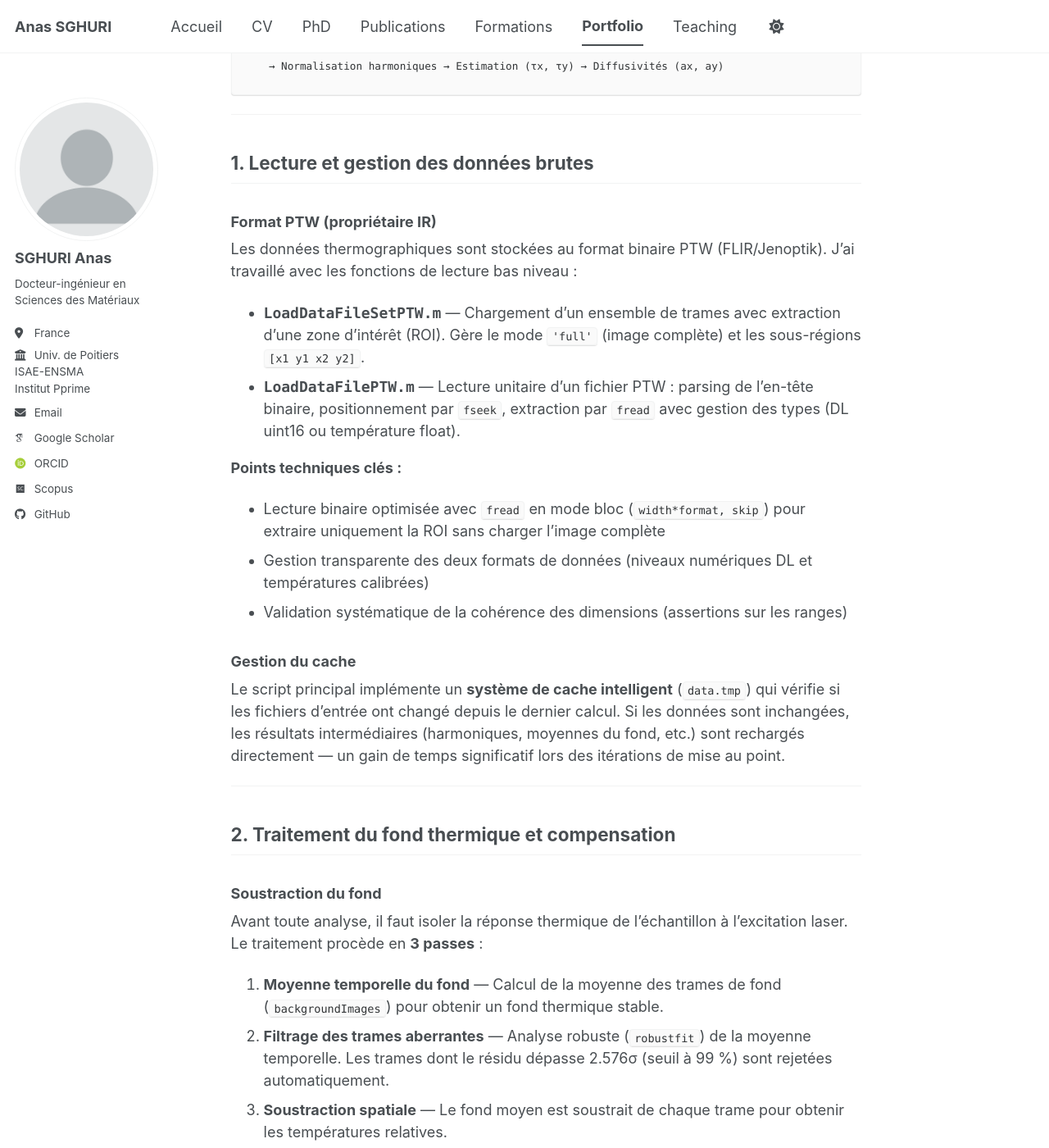
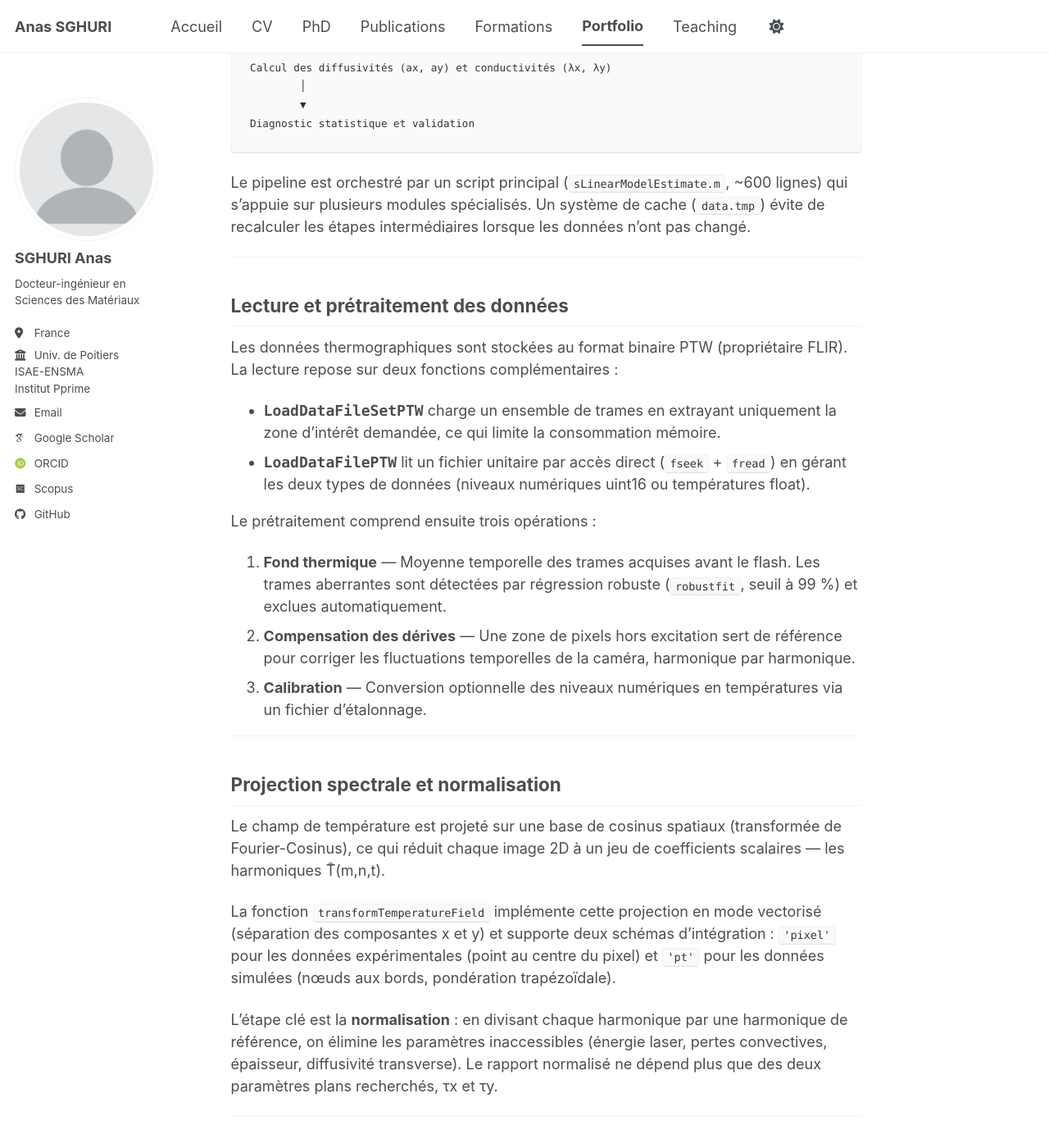
Before and after one commit to Anas-Sg-git/anas-sghuri, a Jekyll site: the page built from _portfolio/portfolio-3-flash3d-codes.md, in a window 1280 px wide and 1400 px high, scrolled down 1264 px. Shown: the whole window at 82% size. Built offline with Jekyll 4.4.1, drawn with Linux system fonts in a browser that asks for light colours; some web fonts are replaced; a script bundle is joined from its source files by our own code; library files that are not in the unit come from our copies; some of the changed text lies outside the part shown.

Commit message:
Update portfolio-3-flash3d-codes.md

````diff
--- a/_portfolio/portfolio-3-flash3d-codes.md
+++ b/_portfolio/portfolio-3-flash3d-codes.md
@@ -1,229 +1,123 @@
 ---
-title: "Caractérisation thermique Flash 3D — Codes MATLAB & pipeline de données"
-excerpt: "Développement d'un pipeline complet d'estimation des propriétés thermiques : acquisition IR, transformée de Fourier-Cosinus, inversion par modèle linéaire et diagnostic statistique.<br/><img src='/images/portfolio-flash3d-thumbnail.png' alt='Architecture du pipeline Flash 3D'>"
+title: "Caractérisation thermique Flash 3D — Pipeline d'estimation et codes MATLAB"
+excerpt: "Développement d'un pipeline complet de mesure des propriétés thermiques : acquisition IR, traitement spectral, estimation paramétrique et diagnostic statistique.<br/><img src='/images/portfolio-flash3d-thumbnail.png' alt='Pipeline Flash 3D'>"
 collection: portfolio
 ---
 
-# Caractérisation thermique Flash 3D — Codes MATLAB & pipeline de données
+# Caractérisation thermique Flash 3D — Pipeline d'estimation et codes MATLAB
 
-> **Compétences mobilisées :** traitement du signal · problème inverse · estimation paramétrique · gestion de données expérimentales · analyse statistique · optimisation · MATLAB
-> **Mots-clés sectoriels :** R&D matériaux · instrumentation · méthode de mesure · modélisation · plan d'expérience · fiabilité · incertitudes
+> **Compétences :** traitement du signal · problème inverse · estimation paramétrique · analyse statistique · gestion de données expérimentales · MATLAB
+> **Domaines d'application :** R&D matériaux · instrumentation · modélisation · plan d'expérience · incertitudes
 
 ---
 
 ## Contexte
 
-Dans le cadre de ma thèse, j'ai utilisé et adapté un ensemble de codes MATLAB pour estimer les propriétés thermiques (diffusivités, conductivités) de matériaux à partir de mesures par caméra infrarouge. La méthode Flash 3D repose sur une excitation laser impulsionnelle et l'analyse du champ de température transitoire en surface de l'échantillon.
+La méthode Flash 3D permet de mesurer les diffusivités thermiques planes d'un matériau à partir d'un flash laser et d'une caméra infrarouge. Le principe : exciter thermiquement la surface, filmer la diffusion 2D en temps réel, puis résoudre un problème inverse pour remonter aux propriétés du matériau.
 
-Le défi principal : extraire des propriétés physiques fiables à partir de données bruitées, en maîtrisant chaque étape — de l'acquisition à l'estimation finale.
+Dans le cadre de ma thèse, j'ai utilisé et adapté un ensemble de codes MATLAB couvrant l'intégralité de la chaîne — de la lecture des données brutes jusqu'à l'estimation des conductivités thermiques et le diagnostic de la qualité du résultat.
 
 ---
 
-## Architecture du pipeline
+## Vue d'ensemble du pipeline
 
-Le pipeline de traitement se décompose en **6 modules fonctionnels** interconnectés :
+```
+Fichier de configuration (infos.txt)
+        │
+        ▼
+Lecture des trames IR (format PTW binaire)
+        │
+        ▼
+Soustraction du fond thermique + compensation des dérives
+        │
+        ▼
+Projection sur les harmoniques spatiales (Fourier-Cosinus)
+        │
+        ▼
+Normalisation par l'harmonique de référence
+        │
+        ▼
+Estimation des paramètres (τx, τy) par modèle linéaire
+        │
+        ▼
+Calcul des diffusivités (ax, ay) et conductivités (λx, λy)
+        │
+        ▼
+Diagnostic statistique et validation
+```
 
-| Étape | Module | Fonction |
-|-------|--------|----------|
-| **1. Configuration** | `infos.txt` + `LoadIniFile.m` | Paramétrage centralisé de l'expérience |
-| **2. Lecture données** | `LoadDataFileSetPTW.m` | Chargement des trames IR (format PTW binaire) |
-| **3. Fond thermique** | Bloc dans `sLinearModelEstimate.m` | Soustraction du fond + compensation des dérives |
-| **4. Projection spectrale** | `transformTemperatureField.m` | Transformée de Fourier-Cosinus spatiale |
-| **5. Estimation** | `LinearModelEstimate.m` | Inversion par moindres carrés pondérés |
-| **6. Diagnostic** | `LinearModelDiagnostic.m` | Résidus, χ², R², distance de Cook |
-
-**Flux de données :**
-```
-infos.txt → Lecture PTW → Soustraction fond → Transformée Fourier-Cosinus
-   → Normalisation harmoniques → Estimation (τx, τy) → Diffusivités (ax, ay)
-```
+Le pipeline est orchestré par un script principal (`sLinearModelEstimate.m`, ~600 lignes) qui s'appuie sur plusieurs modules spécialisés. Un système de cache (`data.tmp`) évite de recalculer les étapes intermédiaires lorsque les données n'ont pas changé.
 
 ---
 
-## 1. Lecture et gestion des données brutes
+## Lecture et prétraitement des données
 
-### Format PTW (propriétaire IR)
+Les données thermographiques sont stockées au format binaire PTW (propriétaire FLIR). La lecture repose sur deux fonctions complémentaires :
 
-Les données thermographiques sont stockées au format binaire PTW (FLIR/Jenoptik). J'ai travaillé avec les fonctions de lecture bas niveau :
+- **`LoadDataFileSetPTW`** charge un ensemble de trames en extrayant uniquement la zone d'intérêt demandée, ce qui limite la consommation mémoire.
+- **`LoadDataFilePTW`** lit un fichier unitaire par accès direct (`fseek` + `fread`) en gérant les deux types de données (niveaux numériques uint16 ou températures float).
 
-- **`LoadDataFileSetPTW.m`** — Chargement d'un ensemble de trames avec extraction d'une zone d'intérêt (ROI). Gère le mode `'full'` (image complète) et les sous-régions `[x1 y1 x2 y2]`.
-- **`LoadDataFilePTW.m`** — Lecture unitaire d'un fichier PTW : parsing de l'en-tête binaire, positionnement par `fseek`, extraction par `fread` avec gestion des types (DL uint16 ou température float).
+Le prétraitement comprend ensuite trois opérations :
 
-**Points techniques clés :**
-- Lecture binaire optimisée avec `fread` en mode bloc (`width*format, skip`) pour extraire uniquement la ROI sans charger l'image complète
-- Gestion transparente des deux formats de données (niveaux numériques DL et températures calibrées)
-- Validation systématique de la cohérence des dimensions (assertions sur les ranges)
-
-### Gestion du cache
-
-Le script principal implémente un **système de cache intelligent** (`data.tmp`) qui vérifie si les fichiers d'entrée ont changé depuis le dernier calcul. Si les données sont inchangées, les résultats intermédiaires (harmoniques, moyennes du fond, etc.) sont rechargés directement — un gain de temps significatif lors des itérations de mise au point.
+1. **Fond thermique** — Moyenne temporelle des trames acquises avant le flash. Les trames aberrantes sont détectées par régression robuste (`robustfit`, seuil à 99 %) et exclues automatiquement.
+2. **Compensation des dérives** — Une zone de pixels hors excitation sert de référence pour corriger les fluctuations temporelles de la caméra, harmonique par harmonique.
+3. **Calibration** — Conversion optionnelle des niveaux numériques en températures via un fichier d'étalonnage.
 
 ---
 
-## 2. Traitement du fond thermique et compensation
+## Projection spectrale et normalisation
 
-### Soustraction du fond
+Le champ de température est projeté sur une base de cosinus spatiaux (transformée de Fourier-Cosinus), ce qui réduit chaque image 2D à un jeu de coefficients scalaires — les harmoniques T̂(m,n,t).
 
-Avant toute analyse, il faut isoler la réponse thermique de l'échantillon à l'excitation laser. Le traitement procède en **3 passes** :
+La fonction `transformTemperatureField` implémente cette projection en mode vectorisé (séparation des composantes x et y) et supporte deux schémas d'intégration : `'pixel'` pour les données expérimentales (point au centre du pixel) et `'pt'` pour les données simulées (nœuds aux bords, pondération trapézoïdale).
 
-1. **Moyenne temporelle du fond** — Calcul de la moyenne des trames de fond (`backgroundImages`) pour obtenir un fond thermique stable.
-2. **Filtrage des trames aberrantes** — Analyse robuste (`robustfit`) de la moyenne temporelle. Les trames dont le résidu dépasse 2.576σ (seuil à 99 %) sont rejetées automatiquement.
-3. **Soustraction spatiale** — Le fond moyen est soustrait de chaque trame pour obtenir les températures relatives.
-
-### Compensation des dérives
-
-La caméra IR présente des dérives temporelles qu'il faut corriger. Le script utilise une **zone de pixels de compensation** (`compensationPixels`) dont la température est supposée constante. Les variations observées sur cette zone sont retranchées des harmoniques — trame par trame et fréquence par fréquence.
-
-### Calibration DL → Température
-
-Lorsqu'un fichier de calibration est fourni, une loi d'étalonnage (interpolation) convertit les niveaux numériques (DL) en températures physiques.
+L'étape clé est la **normalisation** : en divisant chaque harmonique par une harmonique de référence, on élimine les paramètres inaccessibles (énergie laser, pertes convectives, épaisseur, diffusivité transverse). Le rapport normalisé ne dépend plus que des deux paramètres plans recherchés, τx et τy.
 
 ---
 
-## 3. Transformée de Fourier-Cosinus
+## Estimation et diagnostic
 
-### Principe
+L'estimation est réalisée par `LinearModelEstimate` via une minimisation par moindres carrés pondérés. Le modèle est structuré autour de quatre structures MATLAB (`unknownParams`, `procParams`, `dataParams`, `optParams`) qui séparent clairement les paramètres à estimer, la configuration physique, les données et les options algorithmiques.
 
-Le champ de température 2D est projeté sur une base d'harmoniques spatiales en cosinus :
+**Sorties principales :**
+- Diffusivités thermiques ax, ay (avec incertitudes)
+- Conductivités thermiques λx, λy (à partir de la capacité calorifique et de la densité)
+- Métriques de qualité : χ² réduit, R², R² ajusté, corrélation, fraction des résidus expliqués
 
-$$\hat{T}(m,n,t) = \int_0^{l_x} \int_0^{l_y} T(x,y,t) \cdot \cos\left(\frac{m\pi x}{l_x}\right) \cdot \cos\left(\frac{n\pi y}{l_y}\right) \, dx \, dy$$
-
-### Implémentation — `transformTemperatureField.m`
-
-Cette fonction calcule la projection discrète du champ de température sur les harmoniques demandées. Elle supporte deux modes d'intégration numérique :
-
-| Mode | Position des points | Pondération | Usage |
-|------|---------------------|-------------|-------|
-| `'pixel'` | Centre du pixel : `(i−0.5)/N` | Uniforme : `Δx = lx/N` | Données caméra IR |
-| `'pt'` | Nœuds : `(i−1)/(N−1)` | Trapèzes : bords à `Δx/2` | Données simulées |
-
-**Optimisation :** le calcul est vectorisé en séparant les composantes x et y (`baseX`, `baseY`), ce qui évite une double boucle sur les pixels et permet de traiter efficacement des matrices de grande taille.
-
-### Normalisation par l'harmonique de référence
-
-L'étape clé de la méthode : en divisant chaque harmonique par une harmonique de référence `(mref, nref)`, on élimine les paramètres inconnus du problème (énergie Q, pertes convectives h, épaisseur lz, diffusivité transverse az) :
-
-$$R(m,n,t) = \frac{\hat{T}(m,n,t)}{\hat{T}(m_{\text{ref}}, n_{\text{ref}}, t)} \quad \xrightarrow{\text{modèle}} \quad f(\tau_x, \tau_y, C_{mn})$$
-
-Le rapport normalisé ne dépend plus que des paramètres plans **τx** et **τy**, qui sont liés aux diffusivités par :
-
-$$a_x = \tau_x \cdot \frac{l_x^2}{\pi^2}, \quad a_y = \tau_y \cdot \frac{l_y^2}{\pi^2}$$
+Le module de diagnostic (`LinearModelDiagnostic`) génère les graphiques de résidus et permet l'export en PNG ou LaTeX. Une option d'estimation robuste avec pondération itérative des résidus est disponible pour traiter les données contenant des points aberrants.
 
 ---
 
-## 4. Estimation par modèle linéaire
+## Calibration expérimentale
 
-### Algorithme d'inversion — `LinearModelEstimate.m`
+La fiabilité de la méthode a été établie sur trois métaux de référence, en identifiant les paramètres expérimentaux optimaux :
 
-L'estimation des paramètres repose sur une **minimisation par moindres carrés pondérés**. Le modèle est linéaire en les coefficients `C_mn` (amplitudes des harmoniques) et non linéaire en `τx`, `τy` — mais la normalisation rend le problème globalement linéaire après reparamétrisation.
+| Étude | Paramètre varié | Résultat clé |
+|-------|-----------------|--------------|
+| **Aluminium** | Puissance laser (30 → 90 %) | Erreur < 1 % à puissance maximale |
+| **Cuivre** | Nombre de trames (200 → 1600) | Convergence à partir de ~1200 trames |
+| **Argent** | Rapport signal/bruit (1 → 30) | Stabilisation dès S/B ≈ 5 |
 
-**Paramètres estimés :**
-- `τx`, `τy` — taux de décroissance dans les directions x et y
-- `C_mn` — amplitudes associées à chaque harmonique exploitée
-- Incertitudes associées (écarts-types) via la matrice de covariance
-
-**Options avancées :**
-- Information a priori sur τ (régularisation bayésienne)
-- Estimation robuste (pondération itérative des résidus, paramètre `robustH`)
-- Diagnostic complet (χ², R², R² ajusté, corrélation, validRatio, distance de Cook)
-
-### Structures de données
-
-Le code s'organise autour de **4 structures MATLAB** qui encapsulent les différents aspects du problème :
-
-| Structure | Contenu |
-|-----------|---------|
-| `unknownParams` | Paramètres à estimer (τ, C) et leurs a priori |
-| `procParams` | Configuration du modèle (fréquences, temps, face excitée, σ) |
-| `dataParams` | Données expérimentales (harmoniques, fond, compensation) |
-| `optParams` | Options algorithmiques (robustesse, debug, affichage) |
-
----
-
-## 5. Diagnostic et validation
-
-### Métriques de qualité du fittage
-
-| Métrique | Signification | Objectif |
-|----------|---------------|----------|
-| χ² réduit | Somme pondérée des résidus / (N − p) | ≈ 1 |
-| R² | Coefficient de détermination | → 1 |
-| R² ajusté | R² corrigé pour le nombre de paramètres | → 1 |
-| Corrélation | Corrélation données/modèle (pondérée et non pondérée) | → 1 |
-| validRatio | Fraction des résidus expliqués à 99 % | → 1 |
-| Distance de Cook | Influence de chaque observation | Détection d'outliers |
-
-### Diagnostic visuel — `LinearModelDiagnostic.m`
-
-Génération automatique de graphiques :
-- Résidus normalisés vs. prédictions
-- Résidus vs. temps (par harmonique)
-- Export PNG et/ou LaTeX
-
----
-
-## 6. Visualisation des données brutes
-
-Un script dédié permet de **visualiser rapidement les trames thermiques** : chargement via `LoadDataFileSet`, soustraction optionnelle du fond, affichage avec `imshow` en niveaux de gris. Des modules FFT2 et DCT2 sont disponibles pour l'analyse fréquentielle du champ.
-
----
-
-## Calibration et optimisation expérimentale
-
-La fiabilité des mesures a été établie par une **campagne systématique sur trois métaux de référence** (Al, Cu, Ag), en faisant varier les paramètres expérimentaux :
-
-### Aluminium — Effet de la puissance laser
-
-| Paramètre | Plage testée | Observation |
-|-----------|-------------|-------------|
-| Puissance laser | 30 % → 90 % | λ augmente avec P ; erreur relative < 1 % à P ≥ 80 % |
-| Durée du pulse | 10⁻³ s (fixe) | Condition d'impulsionnalité respectée |
-
-**Conclusion :** utiliser la puissance maximale pour maximiser le rapport signal/bruit.
-
-### Cuivre — Effet du nombre de trames
-
-| Paramètre | Plage testée | Observation |
-|-----------|-------------|-------------|
-| Nombre de trames | 200 → 1600 | Convergence à partir de ≈ 1200 trames |
-| Référence Cu | 401 W·m⁻¹·K⁻¹ | Stabilisation autour de la valeur tabulée |
-
-**Conclusion :** un nombre minimum de trames est nécessaire pour la convergence statistique.
-
-### Argent — Rapport signal/bruit
-
-| Paramètre | Plage testée | Observation |
-|-----------|-------------|-------------|
-| Rapport S/B | 1 → 30 | Stabilisation dès S/B ≈ 5 |
-| Référence Ag | 429 W·m⁻¹·K⁻¹ | Mesures fiables à ± 6 % |
-
-**Conclusion :** un rapport S/B ≥ 5 est suffisant pour des mesures précises.
-
-### Validation numérique
-
-54 simulations (3 énergies × 3 durées de pulse × 3 épaisseurs × 2 faces) ont confirmé que l'erreur d'estimation est inférieure à 2 % dans les conditions favorables (Δt_laser → 0).
+Ces études ont conduit à retenir les conditions suivantes : puissance maximale, durée de pulse 10⁻³ s, épaisseur 0.5 mm, ≥ 1200 trames. Une campagne de 54 simulations numériques a confirmé des erreurs d'estimation inférieures à 2 % dans ces conditions.
 
 ---
 
 ## Compétences transférables
 
-Ce travail illustre des compétences directement mobilisables en contexte industriel :
-
-| Domaine | Compétence | Application industrielle |
-|---------|------------|--------------------------|
-| **Traitement du signal** | Transformée spectrale, filtrage, compensation de dérives | Instrumentation, capteurs, contrôle qualité |
-| **Problème inverse** | Estimation paramétrique, moindres carrés pondérés, régularisation | Modélisation procédés, identification de paramètres |
-| **Analyse statistique** | χ², R², résidus, distance de Cook, estimation robuste | Validation de modèles, plans d'expérience |
-| **Gestion de données** | Pipeline reproductible, cache, traçabilité, fichier de configuration | Workflows data, reproductibilité, industrialisation |
-| **Optimisation** | Calibration multi-paramètres, analyse de sensibilité | Optimisation procédés, réduction d'itérations |
-| **Programmation** | MATLAB (600+ lignes), architecture modulaire, I/O binaire | Développement d'outils d'analyse, automatisation |
+| Compétence technique | Application industrielle |
+|---------------------|--------------------------|
+| Pipeline de traitement reproductible (config, cache, traçabilité) | Workflows data, industrialisation d'outils d'analyse |
+| Estimation paramétrique et problème inverse | Modélisation procédés, identification de lois de comportement |
+| Analyse statistique (χ², résidus, estimation robuste) | Validation de modèles, plans d'expérience, incertitudes |
+| Calibration multi-paramètres et analyse de sensibilité | Optimisation procédés, réduction d'itérations d'essais |
+| Lecture/écriture de formats binaires, architecture modulaire | Développement d'outils, interfaçage instrumentation |
 
 ---
 
-## Outils et technologies
+## Outils
 
-`MATLAB` · `Traitement d'images IR` · `Format PTW (binaire)` · `Transformée de Fourier-Cosinus` · `Moindres carrés pondérés` · `Estimation robuste` · `Analyse de variance` · `Export LaTeX/PNG` · `Système de cache` · `Fichiers de configuration (INI)`
+`MATLAB` · `Format PTW (binaire IR)` · `Transformée de Fourier-Cosinus` · `Moindres carrés pondérés` · `Estimation robuste` · `Export LaTeX/PNG` · `Système de cache`
 
 ---
 
-*Ce projet est détaillé dans le **Chapitre 2** de mon manuscrit de thèse. Pour une présentation complète de la méthode et des résultats, voir la [page dédiée à la thèse](/phd/).*
+*Ce travail est détaillé dans le **Chapitre 2** de mon manuscrit de thèse. Voir aussi la [page dédiée à la thèse](/phd/) pour le contexte scientifique complet.*
````
